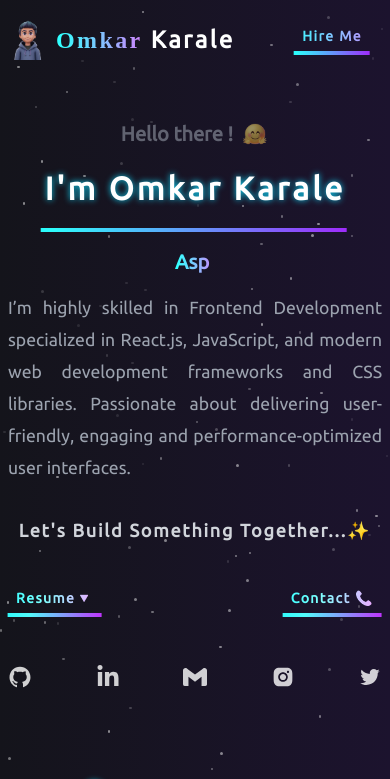
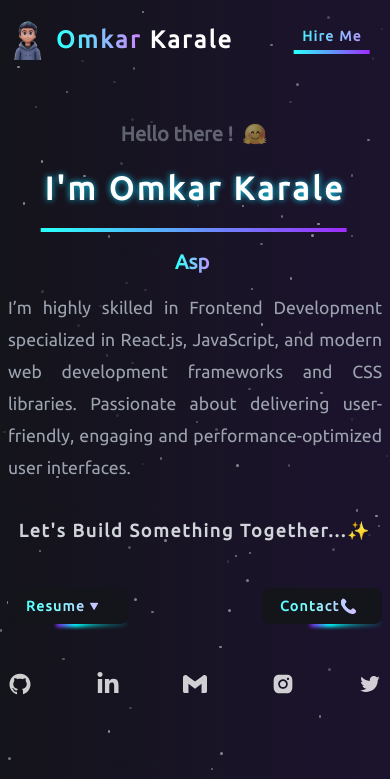
Before and after one commit to onkar895/ONKAR-PORTFOLIO, a React (Vite) app: page / in a window 390 px wide. Shown: the top 779 px of the page. Built offline with nearby package versions, Linux system fonts and the light colour scheme.

Commit message:
Make some changes in Banner and Header

```diff
--- a/src/Components/Banner.jsx
+++ b/src/Components/Banner.jsx
@@ -9,17 +9,18 @@ import { SiGmail } from "react-icons/si";
 import { TypeAnimation } from "react-type-animation";
 import HII from '../assets/HII.gif'
 import { NavLink } from 'react-router-dom';
-import Profile from '../assets/Profile.png'
-import about from '../assets/about.png'
 import PIC from '../assets/PIC.png'
+import { FaPhone } from "react-icons/fa";
+import { TiArrowSortedDown } from "react-icons/ti";
+
 
 const Banner = () => {
 
   const Icons = "text-white/80 font-extrabold transition-all ease-in-out duration-300 hover:text-white hover:brightness-200 hover:scale-110 text-2xl";
 
-  const work = "text-sm space-y-1 transition-all ease-in-out duration-700 cursor-pointer font-extrabold text-gradient brightness-150 hover:brightness-200 hover:text-gradient hover:-translate-y-1"
+  // const work = "text-sm space-y-1 transition-all ease-in-out duration-700 cursor-pointer font-extrabold text-gradient brightness-150 hover:brightness-200 hover:text-gradient hover:-translate-y-1"
 
-  const Hline = "w-full h-1 mt-1 bg-gradient-to-r from-cyan-400 to-[#8124f2] animate-slideFade"
+  // const Hline = "w-full h-1 mt-1 bg-gradient-to-r from-cyan-400 to-[#8124f2] animate-slideFade"
 
   return (
     <section className='relative flex' data-aos="fade-up" data-aos-duration="2000">
@@ -48,20 +49,22 @@ const Banner = () => {
                 <h1 data-aos="fade-up" data-aos-duration="2000" className='text-gray-300 lg:text-xl md:text-2xl max-xs:text-[18px] sm:text-2xl max-sm:text-xl '>Let's Build Something Together...✨</h1>
               </div>
               <div className='flex min-[1024px]:flex-nowrap min-[1024px]:gap-10 flex-wrap justify-between md:w-[100%] lg:w-[80%] w-[100%] sm:gap-y-12 max-sm:gap-y-12 md:gap-y-5 lg:gap-y-0 lg:py-2 py-3 cursor-pointer'>
-                <div className={`${work} md:hidden min-[1024px]:hidden sm:hidden`}>
+                <div className={`md:hidden min-[1024px]:hidden sm:hidden content`}>
                   <NavLink to='https://drive.google.com/file/d/1sJ6ehg9bItwwTcvBQmLRxHxGVMasL2Pz/view?usp=sharing'>
-                    <span className="px-4 max-sm:px-2 tracking-widest">
-                      Resume🔻
+                    <span className="flex items-center gap-2 px-4 tracking-widest text-gradient hover:-translate-y-1 transition-all ease-in-out duration-700">
+                      <strong> Resume🔻</strong>
+                      {/* <TiArrowSortedDown /> */}
                     </span>
-                    <div className={Hline}></div>
+                    {/* <div className={Hline}></div> */}
                   </NavLink>
                 </div>
-                <div className={work}>
+                <div className='content'>
                   <NavLink to='/contact'>
-                    <span className="px-4 tracking-widest max-sm:px-2">
-                      Contact 📞
+                    <span className="flex items-center gap-2 px-4 tracking-widest text-gradient hover:-translate-y-1 transition-all ease-in-out duration-700 image">
+                      Contact📞
+                      {/* <FaPhone /> */}
                     </span>
-                    <div className={Hline}></div>
+                    {/* <div className={Hline}></div> */}
                   </NavLink>
                 </div>
                 <div className="flex items-center space-x-6 w-[65%] max-sm:justify-between max-sm:w-[100%] justify-evenly overflow-hidden max-sm:mx-auto">
--- a/src/index.css
+++ b/src/index.css
@@ -78,6 +78,47 @@ html {
   filter: drop-shadow(0px 8px 6px #09606f);
 }
 
+.content {
+  background: #14141b;
+  position: relative;
+  font-size: 14px;
+  border-radius: 8px;
+  padding: 2px;
+  width: 120px;
+}
+
+.content::after,
+.content::before {
+  content: "";
+  position: absolute;
+  top: -2px;
+  left: -2px;
+  right: -2px;
+  bottom: -2px;
+  background: conic-gradient(from var(--angle), transparent 70%, cyan, #8124f2);
+  border-radius: 8px;
+  z-index: -1;
+  filter: blur(2px);
+  opacity: 1;
+  animation: rotate 3s linear infinite;
+}
+
+@property --angle {
+  syntax: "<angle>";
+  initial-value: 0deg;
+  inherits: false;
+}
+
+@keyframes rotate {
+  to {
+    --angle: 360deg;
+  }
+}
+
+/* .image {
+  border-image : fill 0 linear-gradient(#0003, #000)
+} */
+
 @layer base {
   body {
     @apply font-secondary text-lg leading-8 text-white;
@@ -101,6 +142,6 @@ html {
     @apply text-base;
   }
   .text-gradient {
-        @apply bg-gradient-to-r text-transparent bg-clip-text from-cyan-400 to-[#a868f6] font-bold font-primary hover:from-[#f238f8] hover:to-[#359ee0];
+    @apply bg-gradient-to-r text-transparent bg-clip-text brightness-150 hover:brightness-200 from-cyan-400 to-[#a868f6] font-extrabold hover:from-[#f238f8] hover:to-[#359ee0];
   }
 }
```
Lines whose indentation alone changed are shown as unchanged.
